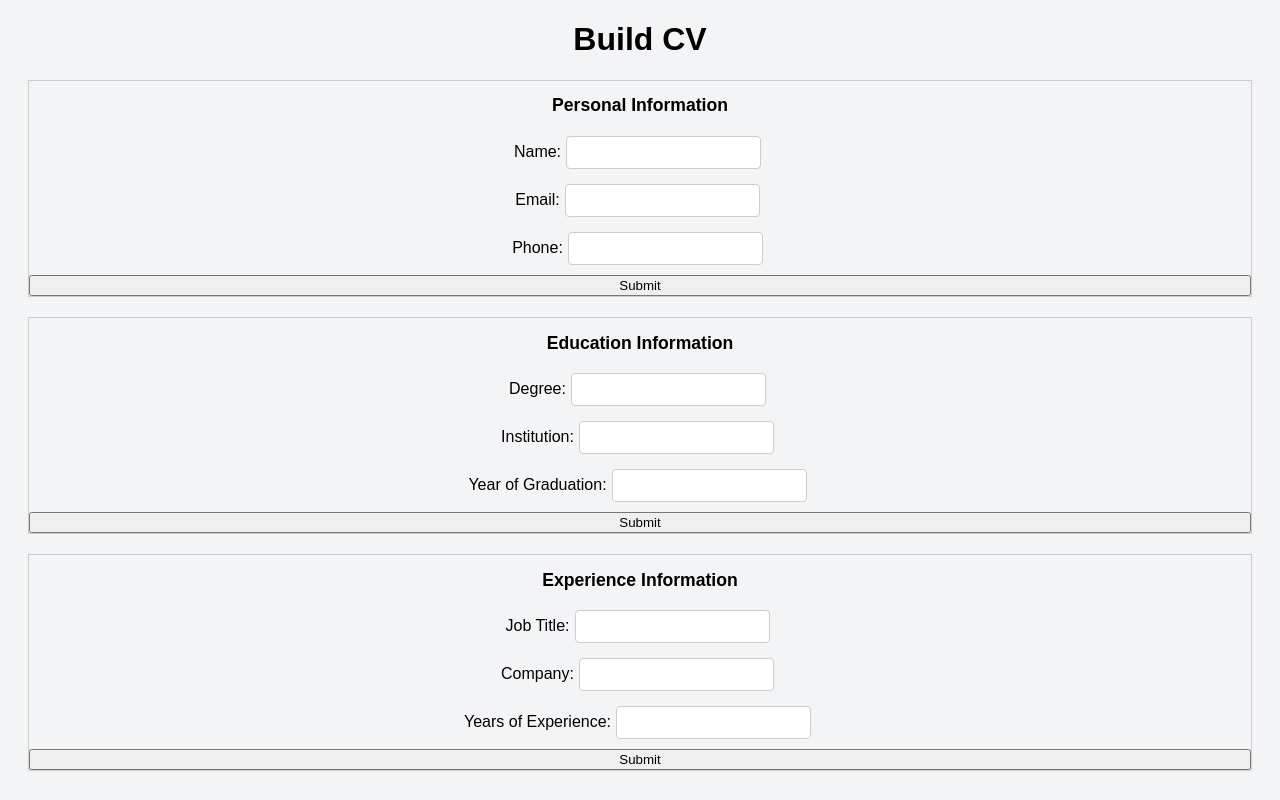
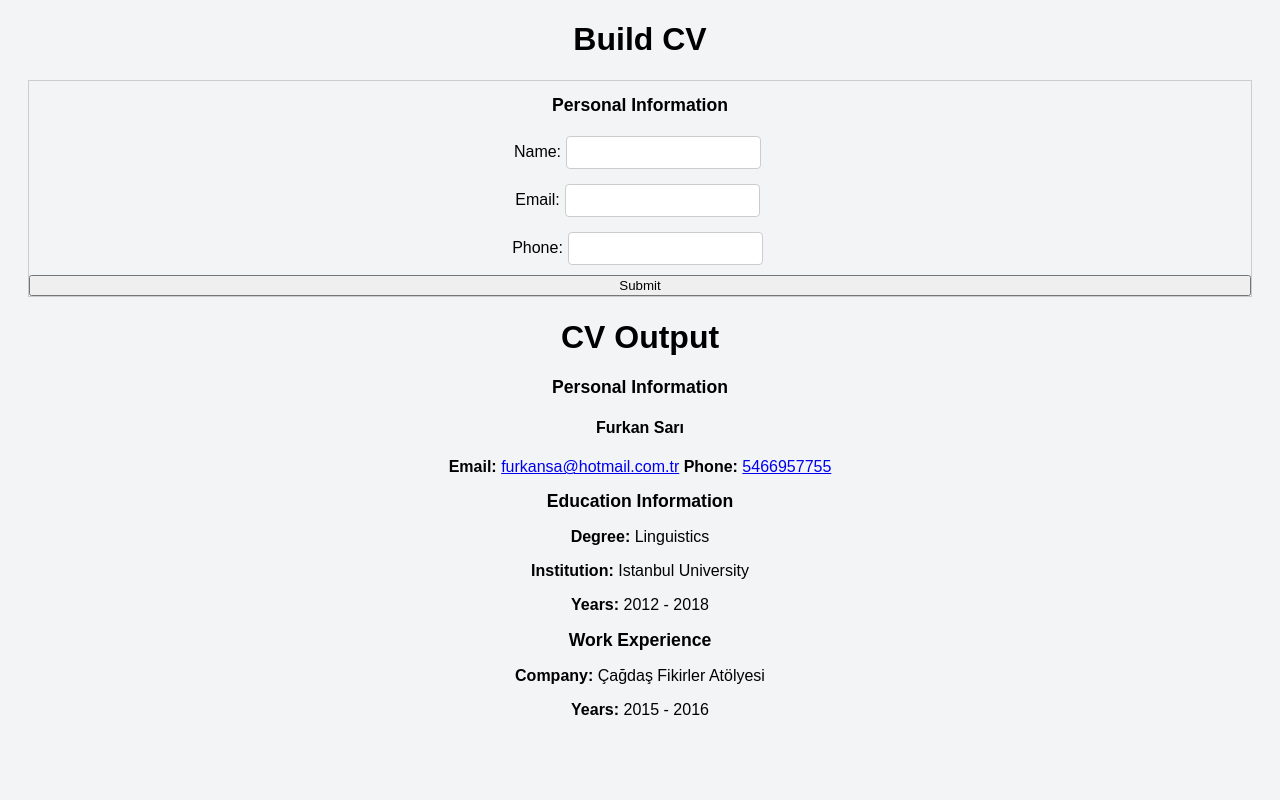
Before and after one commit to furkanssarri/cv-builder, a React (Vite) app: page / in a window 1280 px wide. Built offline with nearby package versions, Linux system fonts and the light colour scheme.

Commit message:
add: implement a static base version to work on
this is only a static bare minimum implementation to serve as a base for
the next steps.

```diff
--- a/src/App.jsx
+++ b/src/App.jsx
@@ -1,11 +1,24 @@
 import "./App.css";
 import Form from "./components/form/Form";
+import Resume from "./components/output/Resume";
+import {
+  PERSONAL_INFO_DATA,
+  EDUCATION_INFO_DATA,
+  WORK_XP_DATA,
+} from "./assets/data";
 
 function App() {
   return (
     <div className="App">
       <h1>Build CV</h1>
       <Form />
+
+      <h1>CV Output</h1>
+      <Resume
+        personalInfo={PERSONAL_INFO_DATA}
+        educationInfo={EDUCATION_INFO_DATA}
+        workExperience={WORK_XP_DATA}
+      />
     </div>
   );
 }
--- /dev/null
+++ b/src/assets/data.js
@@ -0,0 +1,22 @@
+export const PERSONAL_INFO_DATA = {
+  name: "Furkan",
+  surname: "Sarı",
+  email: "furkansa@hotmail.com.tr",
+  phone: "5466957755",
+};
+
+export const EDUCATION_INFO_DATA = {
+  degree: "Linguistics",
+  institution: "Istanbul University",
+  startYear: 2012,
+  endYear: 2018,
+};
+
+export const WORK_XP_DATA = {
+  jobTitle: "Intern Software Engineer",
+  company: "Çağdaş Fikirler Atölyesi",
+  startYear: 2015,
+  endYear: 2016,
+  description:
+    "Worked on various software projects, focusing on web development.",
+};
--- a/src/components/form/Form.css
+++ b/src/components/form/Form.css
@@ -2,7 +2,6 @@ section {
   display: flex;
   flex-direction: column;
   gap: 1rem;
-  display: block;
   border: 1px solid #ccc;
   margin: 20px;
 }
--- a/src/components/form/Form.jsx
+++ b/src/components/form/Form.jsx
@@ -6,13 +6,13 @@ import Experience from "./ExperienceForm";
 const Form = () => {
   return (
     <>
-      <section className="personal-info">
+      <section className="personal-info visible">
         <PersonalInfo />
       </section>
-      <section className="education-info">
+      <section className="education-info hidden">
         <EducationInfo />
       </section>
-      <section>
+      <section className="experience-info hidden">
         <Experience />
       </section>
     </>
--- /dev/null
+++ b/src/components/output/OutputEducationInfo.jsx
@@ -0,0 +1,28 @@
+import React from "react";
+
+const OutputEducationInfo = ({ educationInfo }) => {
+  return (
+    <div className="display-info">
+      {educationInfo.degree && (
+        <p>
+          <strong>Degree:</strong> {educationInfo.degree}
+        </p>
+      )}
+
+      {educationInfo.institution && (
+        <p>
+          <strong>Institution: </strong> {educationInfo.institution}
+        </p>
+      )}
+
+      {educationInfo.startYear && educationInfo.endYear && (
+        <p>
+          <strong>Years: </strong> {educationInfo.startYear} -{" "}
+          {educationInfo.endYear}
+        </p>
+      )}
+    </div>
+  );
+};
+
+export default OutputEducationInfo;
--- /dev/null
+++ b/src/components/output/OutputPersonalInfo.jsx
@@ -0,0 +1,25 @@
+import React from "react";
+
+const OutputPersonalInfo = ({ personalInfo }) => {
+  return (
+    <div className="display-info">
+      {personalInfo.name && (
+        <h4>{`${personalInfo.name} ${personalInfo.surname}`}</h4>
+      )}
+      {personalInfo.email && (
+        <span>
+          <strong>Email:</strong>{" "}
+          <a href={`mailto:${personalInfo.email}`}>{personalInfo.email}</a>
+        </span>
+      )}{" "}
+      {personalInfo.phone && (
+        <span>
+          <strong>Phone:</strong>{" "}
+          <a href={`tel:${personalInfo.phone}`}>{personalInfo.phone}</a>
+        </span>
+      )}
+    </div>
+  );
+};
+
+export default OutputPersonalInfo;
--- /dev/null
+++ b/src/components/output/OutputWorkXp.jsx
@@ -0,0 +1,26 @@
+import React from "react";
+
+const OutputWorkXp = ({ workExperience }) => {
+  return (
+    <div className="display-info">
+      {workExperience.jobtitle && (
+        <p>
+          <strong>Job Title:</strong> {workExperience.jobtitle}
+        </p>
+      )}
+      {workExperience.company && (
+        <p>
+          <strong>Company:</strong> {workExperience.company}
+        </p>
+      )}
+      {workExperience.startYear && workExperience.endYear && (
+        <p>
+          <strong>Years: </strong> {workExperience.startYear} -{" "}
+          {workExperience.endYear}
+        </p>
+      )}
+    </div>
+  );
+};
+
+export default OutputWorkXp;
--- /dev/null
+++ b/src/components/output/Resume.jsx
@@ -0,0 +1,21 @@
+import React from "react";
+import OutputPersonalInfo from "./OutputPersonalInfo";
+import OutputEducationInfo from "./OutputEducationInfo";
+import OutputWorkXp from "./OutputWorkXp";
+
+const Resume = ({ personalInfo, educationInfo, workExperience }) => {
+  return (
+    <>
+      <div>
+        <h2 className="data-section">Personal Information</h2>
+        <OutputPersonalInfo personalInfo={personalInfo} />
+        <h2 className="data-section">Education Information</h2>
+        <OutputEducationInfo educationInfo={educationInfo} />
+        <h2 className="data-section">Work Experience</h2>
+        <OutputWorkXp workExperience={workExperience} />
+      </div>
+    </>
+  );
+};
+
+export default Resume;
```
